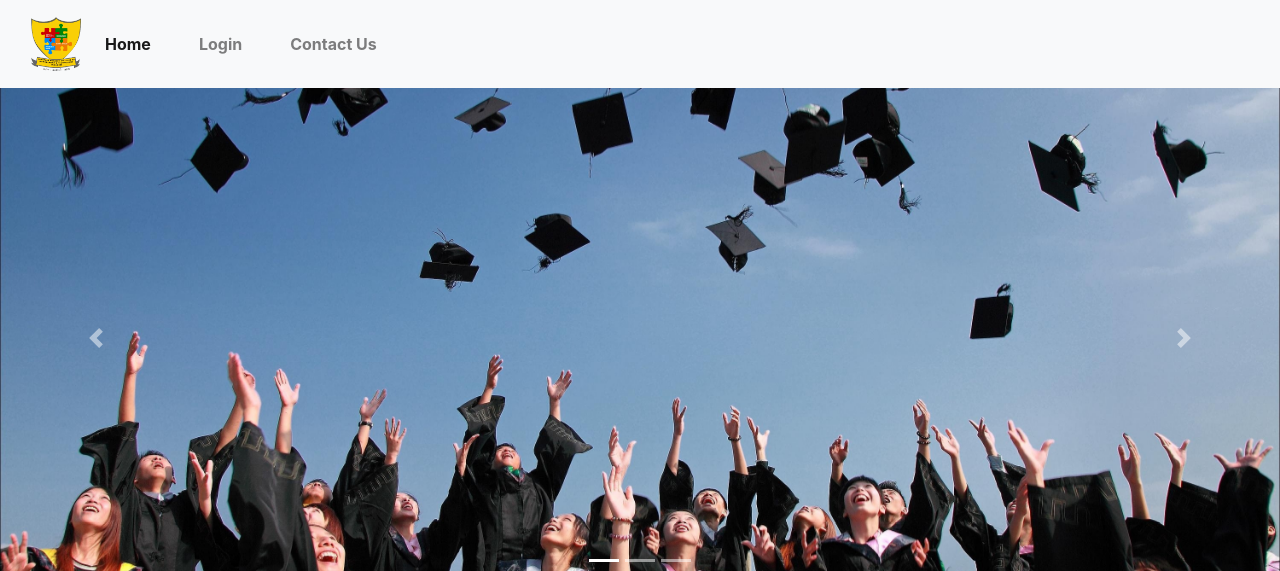
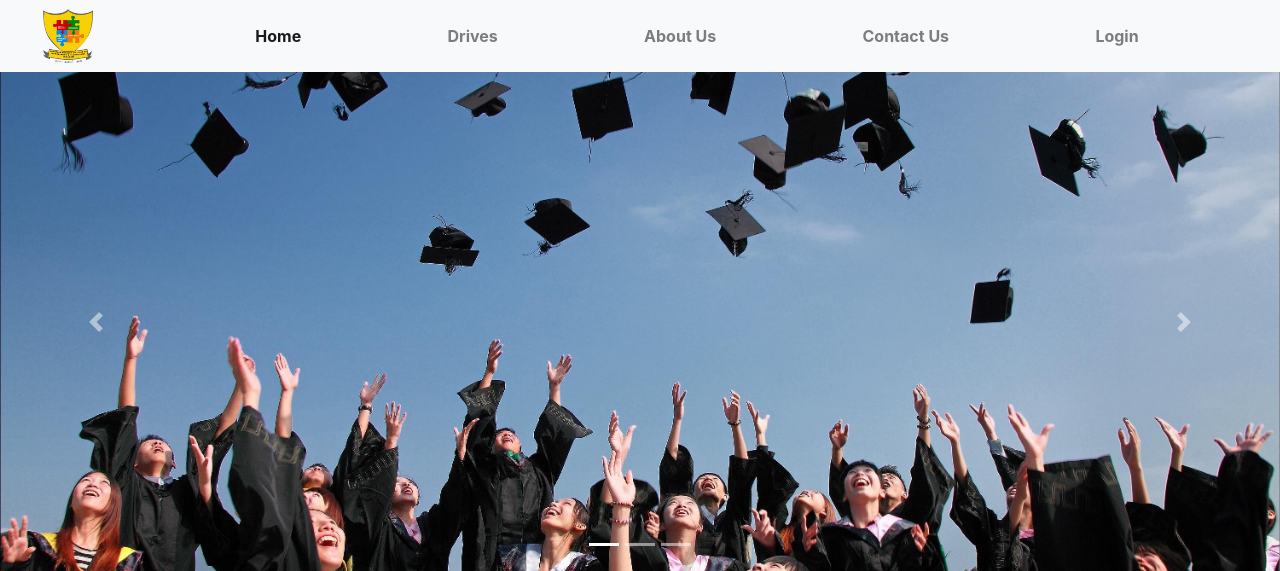
Before and after one commit to alphaJatin/cps, a PHP site: page /index.php in a window 1280 px wide. Shown: the top 571 px of the page. Run offline with PHP 8.4, Linux system fonts and the light colour scheme.

Commit message:
Header Fixed

```diff
--- a/Header.php
+++ b/Header.php
@@ -1,24 +1,26 @@
-<nav class="navbar navbar-expand-lg navbar-light bg-light p-3">
+<nav class="navbar navbar-expand-lg navbar-light bg-light p-1">
   <div class="container-fluid">
-
-    <a href="navbar-brand fs-2 px-4"><img src="./logo.png" alt="MAIMT" width="50px"></a>
+    <a class="navbar-brand px-4" href="./index.php"><img src="./logo.png" alt="MAIMT" width="50px"></a>
     <button class="navbar-toggler" type="button" data-bs-toggle="collapse" data-bs-target="#navbarSupportedContent" aria-controls="navbarSupportedContent" aria-expanded="false" aria-label="Toggle navigation">
       <span class="navbar-toggler-icon"></span>
     </button>
     <div class="collapse navbar-collapse" id="navbarSupportedContent">
-      <ul class="navbar-nav me-auto mb-2 mb-lg-0">
+      <ul class="navbar-nav me-auto mb-2 mb-lg-0 w-100 d-flex justify-content-evenly">
         <li class="nav-item px-3 py-2">
           <a class="nav-link fw-bold active" aria-current="page" href="index.php">Home</a>
         </li>
-
         <li class="nav-item px-3 py-2">
-          <a class="nav-link fw-bold" href="..\cps\login.php">Login</a>
+          <a class="nav-link fw-bold" href="../Contact/Contact.php">Drives</a>
         </li>
-
         <li class="nav-item px-3 py-2">
-          <a class="nav-link fw-bold" href="Contact.php">Contact Us</a>
+          <a class="nav-link fw-bold" href="../Contact/Contact.php">About Us</a>
         </li>
-
+        <li class="nav-item px-3 py-2">
+          <a class="nav-link fw-bold" href="../Contact/Contact.php">Contact Us</a>
+        </li>
+        <li class="nav-item px-3 py-2">
+          <a class="nav-link fw-bold" href="../../login.php">Login</a>
+        </li>
       </ul>
     </div>
   </div>
--- a/index.php
+++ b/index.php
@@ -14,11 +14,7 @@
 
 <body>
 
-    <?php
-    $path = $_SERVER['DOCUMENT_ROOT'];
-    $path .= "/cps/Header.php";
-    include_once($path);
-    ?>
+    <?php include_once("./Header.php"); ?>
 
     <?php include 'Components/Carousel/Carousel.html' ?>
 
```
